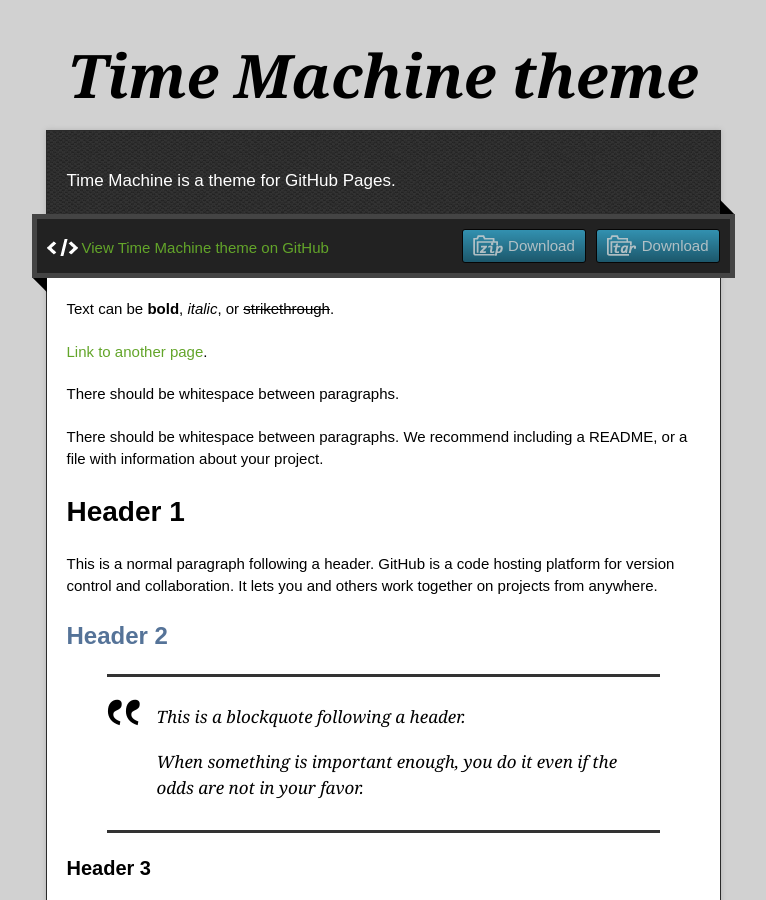
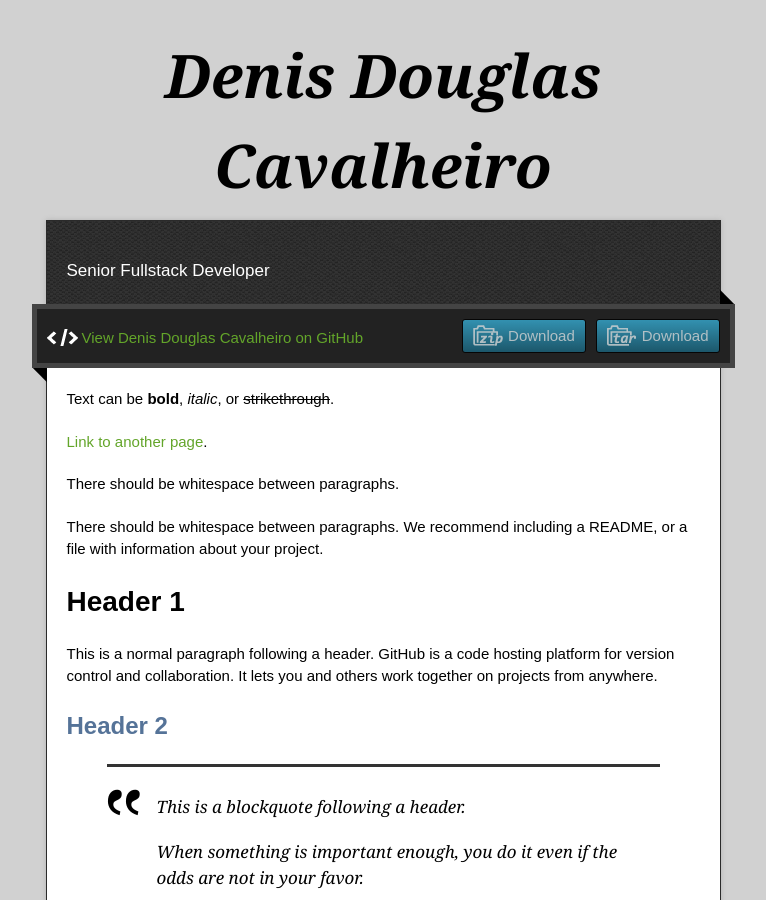
Before and after one commit to ddcavalheiro/ddcavalheiro.github.io, a Jekyll site: the page built from index.md, in a window 1280 px wide and 900 px high. Shown: the whole window, without its empty margins (257-1023 px from the left). Built offline with Jekyll 4.4.1, drawn with Linux system fonts in a browser that asks for light colours.

Commit message:
title editing

```diff
--- a/_config.yml
+++ b/_config.yml
@@ -1,5 +1,5 @@
-title: Time Machine theme
-description: Time Machine is a theme for GitHub Pages.
+title: Denis Douglas Cavalheiro
+description: Senior Fullstack Developer
 show_downloads: true
 google_analytics:
 theme: jekyll-theme-time-machine
```
